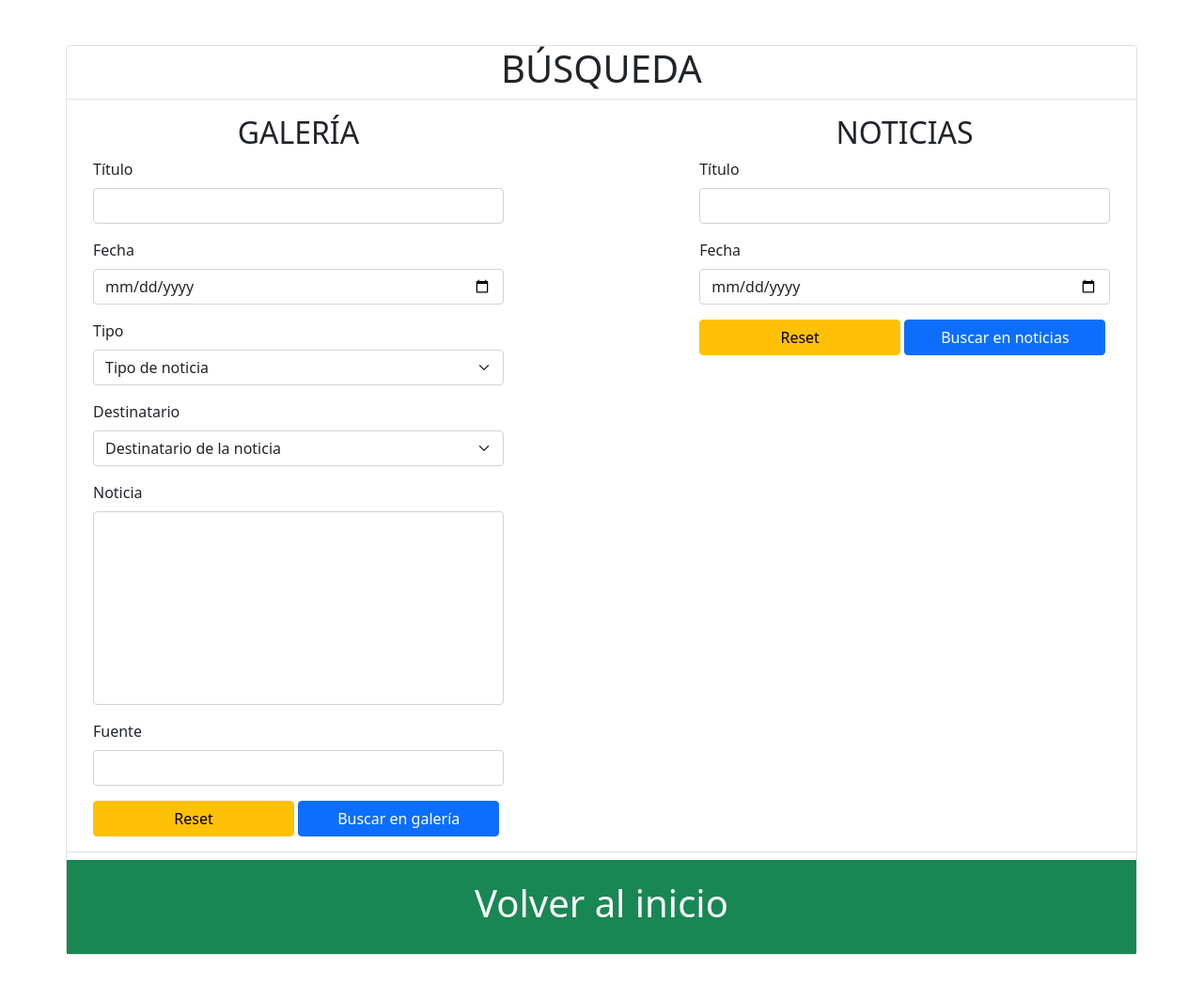
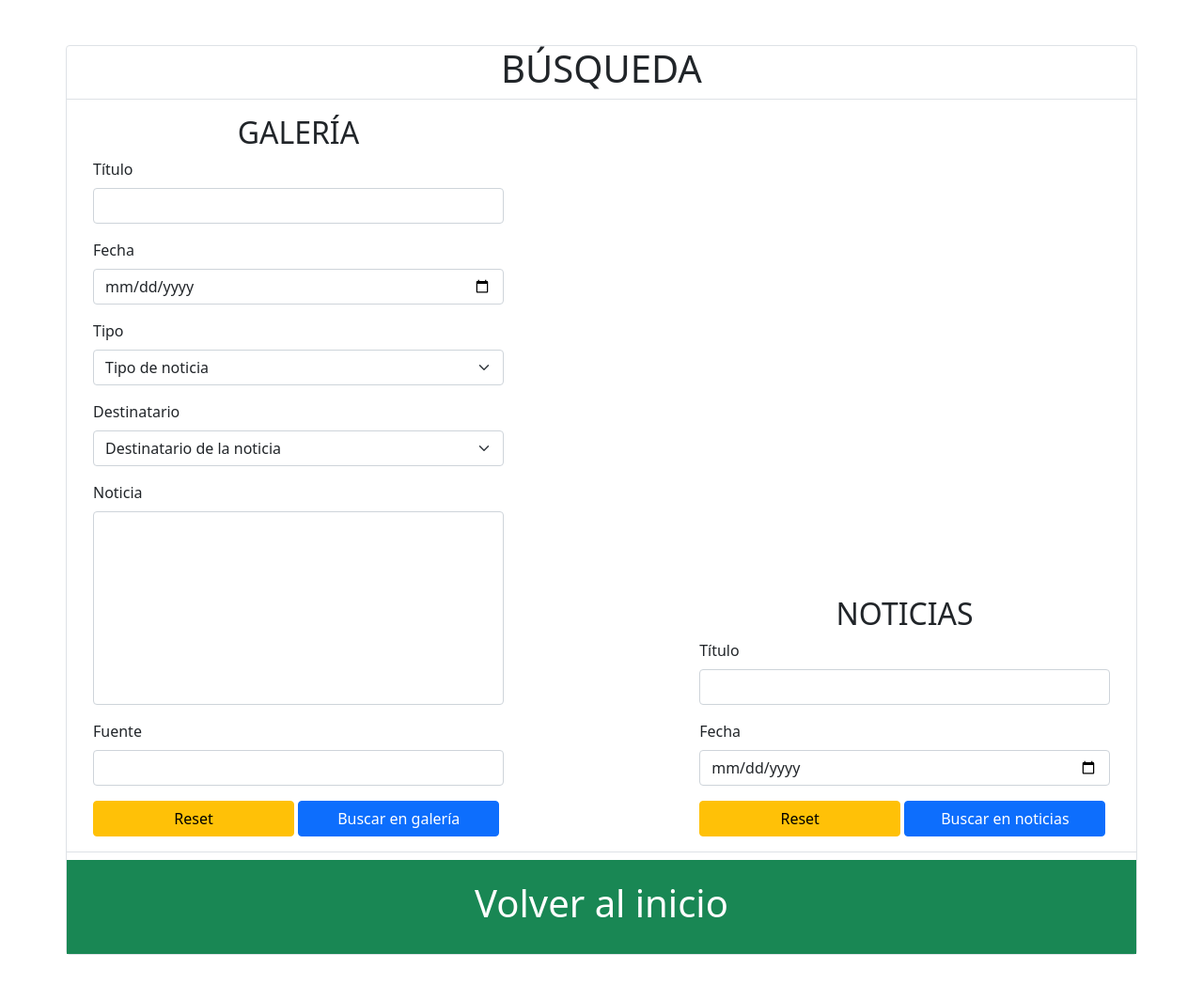
Before and after one commit to Sergio10G/gestor_noticias, a PHP site: page /busqueda.php in a window 1280 px wide. Shown: the whole page at 94% size. Run offline with PHP 8.4, Linux system fonts and the light colour scheme; some libraries are stand-ins or nearby versions.

Commit message:
Cambiados los formularios. Ahora se alinean al fondo.

```diff
--- a/back/admin.php
+++ b/back/admin.php
@@ -67,7 +67,7 @@
                 <div class="row border-bottom">
                     <center><h1>BACK DEL NOTICIERO</h1></center>
                 </div>
-                <div class="row align-items-start border-bottom p-3">
+                <div class="row align-items-end border-bottom p-3">
                     <div class="col-5">
                         <center><h1>GALERÍA</h1></center>
                         <form enctype="multipart/form-data" method="POST" action="enviar_datos.php">
--- a/busqueda.php
+++ b/busqueda.php
@@ -111,7 +111,7 @@
         <div class="row border-bottom">
             <center><h1>BÚSQUEDA</h1></center>
         </div>
-        <div class="row align-items-start border-bottom p-3">
+        <div class="row align-items-end border-bottom p-3">
             <div class="col-5">
                 <center><h2>GALERÍA</h2></center>
                 <form method="POST" action="busqueda.php" enctype="multipart/form-data">
--- a/css/style.css
+++ b/css/style.css
@@ -21,6 +21,7 @@ body{
     */
 
     border: 1px solid black;
+    box-shadow: 0px 0px 5px #ccc;
 }
 
 header{
```
